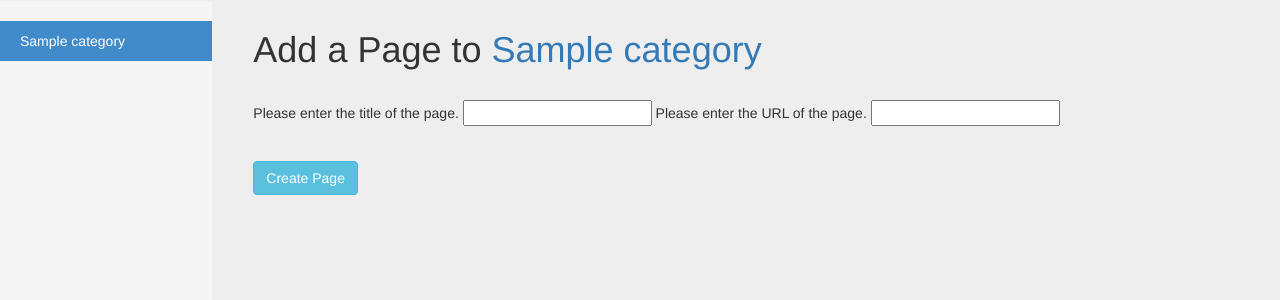
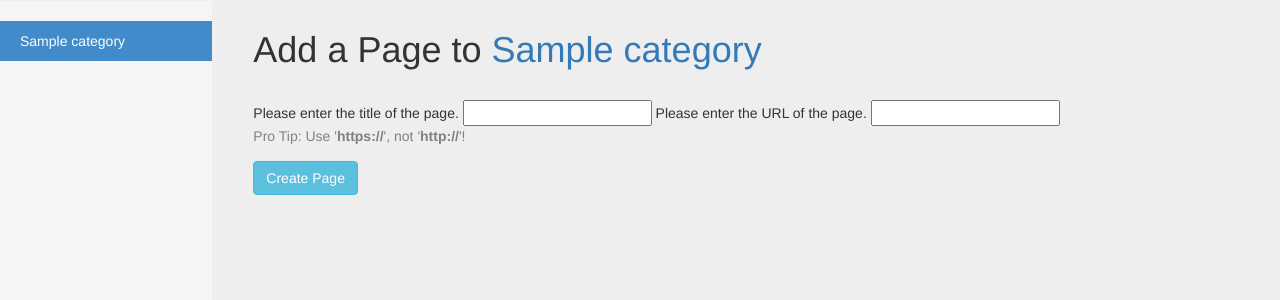
Before and after one commit to ann-xvii/tango, a Django app: a page that uses templates/rango/add_page.html in a window 1280 px wide. Shown: the part 50-350 px from the top of the page. Run offline with Django 3.2, Linux system fonts and the light colour scheme; a user stored in the database is signed in; tables that the repository leaves empty hold one stand-in row (values such as "Sample post"); some libraries are stand-ins or nearby versions.

Commit message:
add https hint

```diff
--- a/templates/rango/add_page.html
+++ b/templates/rango/add_page.html
@@ -21,6 +21,8 @@
                 {{ field.help_text }}
                 {{ field }}
             {% endfor %}
+            <br>
+            <span style="color: grey;">Pro Tip: Use '<strong>https://</strong>', not '<strong>http://</strong>'!</span>
         </div>
         <br/>
         <hr>
--- a/templates/rango/category.html
+++ b/templates/rango/category.html
@@ -27,7 +27,10 @@
     <hr>
     <div class="row">
         <div class="col-md-6">
-            <p><a href="{% url 'rango:add_page' category.slug %}">Add a page</a> to {{ category_name }}, or head back to the <a href="{% url 'rango:index' %}">Index</a></p>
+            <p><a href="{% url 'rango:add_page' category.slug %}">Add a page</a> to {{ category_name }}, or head back to the <a href="{% url 'rango:index' %}">Index</a>
+            <br><span style="color: grey;">Pro Tip: Use '<strong>https://</strong>', not '<strong>http://</strong>'!</span>
+            </p>
+
         </div>
     </div>
     {% endif %}
```
